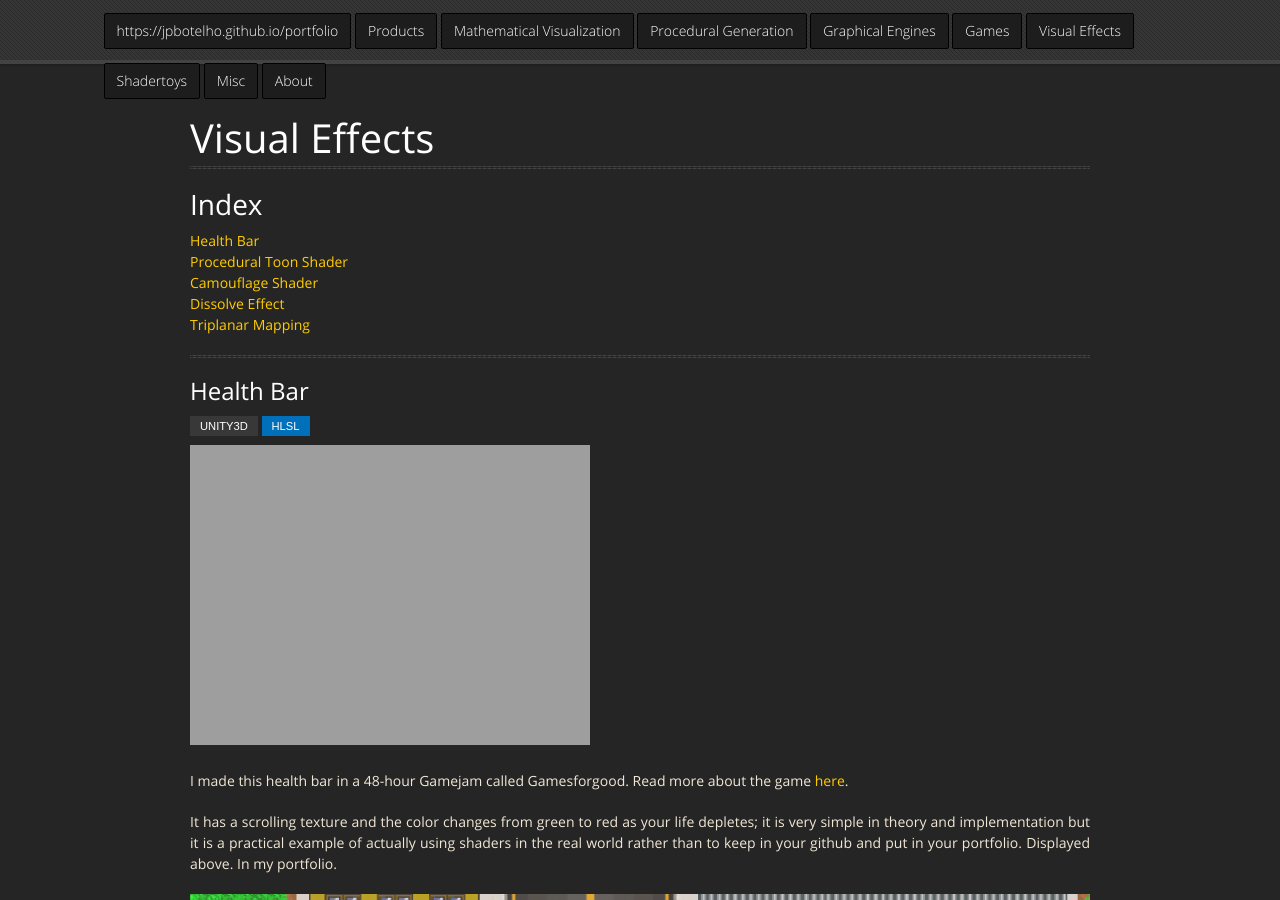
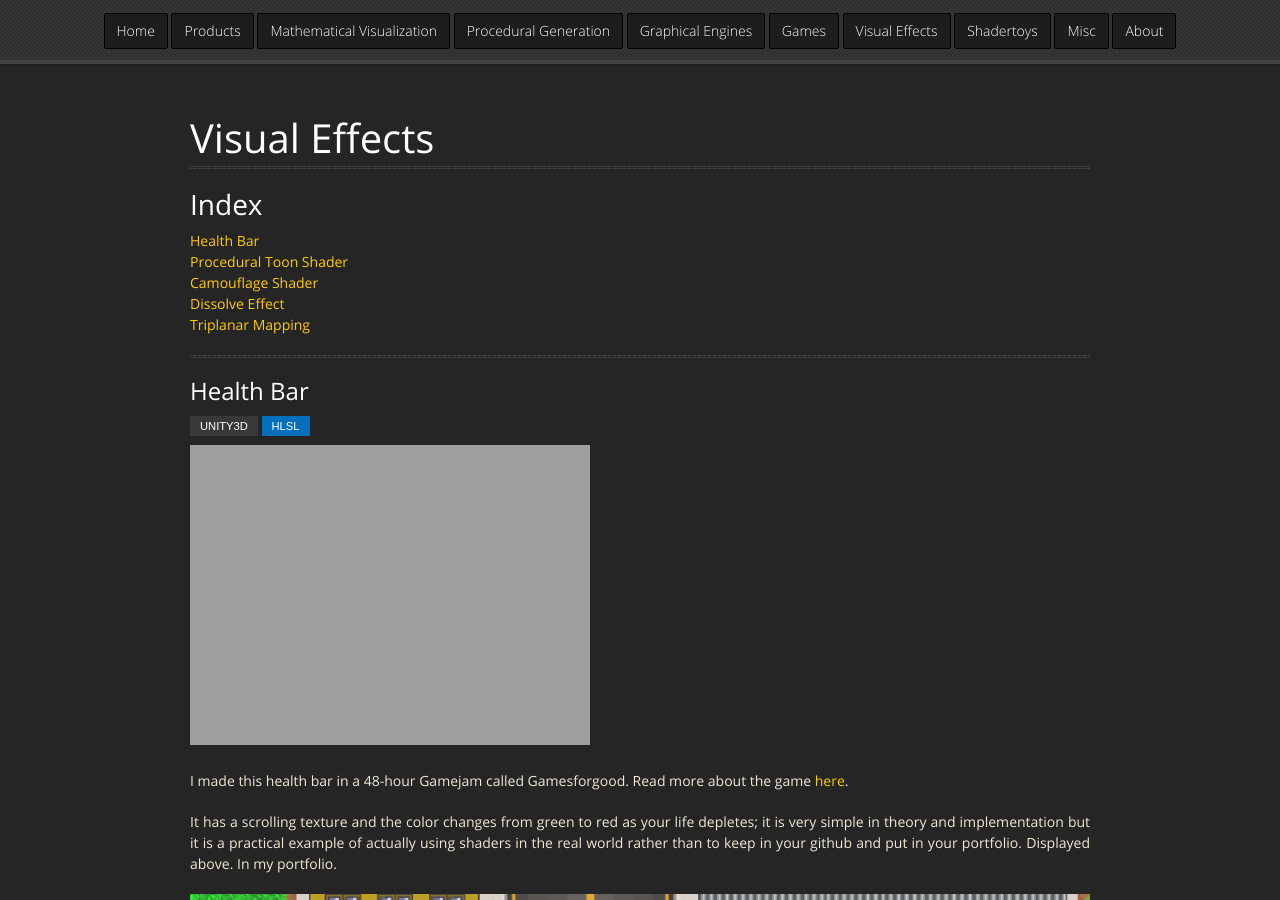
Before and after one commit to JPBotelho/portfolio, a Jekyll site: the page built from _posts/2021-03-27-VisualEffects.md, in a window 1280 px wide and 900 px high. Built offline with Jekyll 4.4.1, drawn with Linux system fonts in a browser that asks for light colours.

Commit message:
i think its finished thank god its been 4 hours

```diff
--- a/_layouts/default.html
+++ b/_layouts/default.html
@@ -21,7 +21,7 @@
     <div id="header">
       <nav>
         <li class="fork">
-          <a href="{{ site.url }}{{ site.baseurl }}">{{ site.url }}{{ site.baseurl }}</a>
+          <a href="{{ site.url }}{{ site.baseurl }}">Home</a>
           {% for post in site.posts %}
           <a href="{{ site.url }}{{ site.baseurl }}{{ post.url}}">{{ post.title }}</a>
           {% endfor %}
--- a/_layouts/home.html
+++ b/_layouts/home.html
@@ -21,7 +21,7 @@
       <div id="header">
         <nav>
           <li class="fork">
-            <a href="{{ site.url }}{{ site.baseurl }}">{{ site.url }}{{ site.baseurl }}</a>
+            <a href="{{ site.url }}{{ site.baseurl }}">Home</a>
             {% for post in site.posts %}
             <a href="{{ site.url }}{{ site.baseurl }}{{ post.url}}">{{ post.title }}</a>
             {% endfor %}
--- a/_posts/2021-03-27-VisualEffects.md
+++ b/_posts/2021-03-27-VisualEffects.md
@@ -26,7 +26,7 @@ projectNR: "5 Projects"
 
 ![Test]({{ site.url }}{{ site.baseurl }}/assets/images/AnimatedBar.gif "Image")
 
-I made this health bar in a 48-hour Gamejam called Gamesforgood. Read more about the game [here]({% post_url 2021-03-28-Games %}#fome-de-vencer-hunger-to-win).
+I made this health bar in a 48-hour Gamejam called Gamesforgood. Read more about the game [here]({{site.baseurl }}{% post_url 2021-03-28-Games %}#fome-de-vencer-hunger-to-win).
 
 It has a scrolling texture and the color changes from green to red as your life depletes; it is very simple in theory and implementation but it is a practical example of actually using shaders in the real world rather than to keep in your github and put in your portfolio. Displayed above. In my portfolio.
 
```
Also changed, not shown: _posts/2021-03-28-Games.md (+1 -1 lines).
